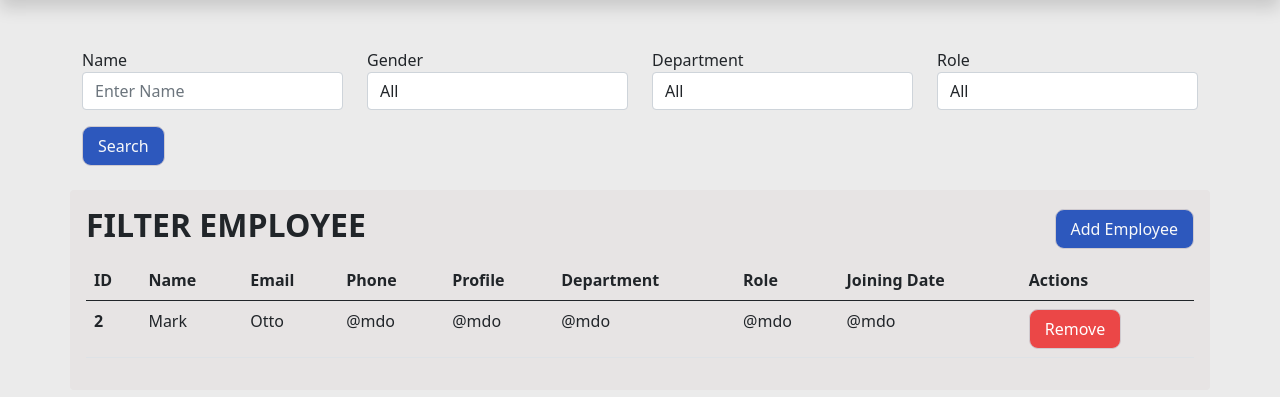
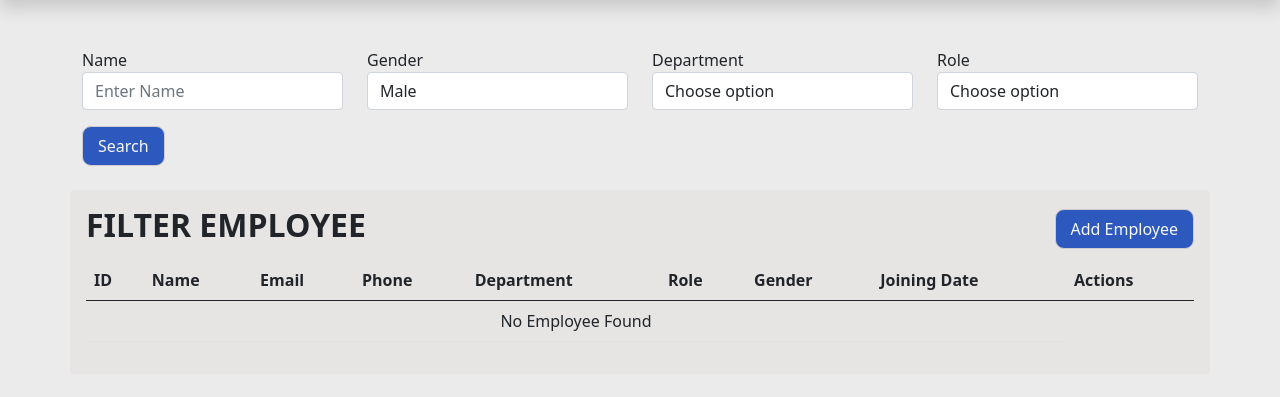
Before and after one commit to aloksharma10/learnDjango_Cllg, a Django app: page /search-remove in a window 1280 px wide. Shown: the part 87-484 px from the top of the page. Run offline with Django 4.2, Linux system fonts and the light colour scheme; data comes from the database, SQL or seed files in the repository.

Commit message:
exp4 completed

```diff
--- a/Experiments/exp4/emp_mgt/emp_mgt/settings.py
+++ b/Experiments/exp4/emp_mgt/emp_mgt/settings.py
@@ -20,7 +20,7 @@
 # See https://docs.djangoproject.com/en/4.1/howto/deployment/checklist/
 
 # SECURITY WARNING: keep the secret key used in production secret!
-SECRET_KEY = 'django-insecure-0*pl^umjiw78t4)sf=34mc@7b0+1vk)39t2h&#nh2&yv0#kyvv'
+SECRET_KEY = 'django-insecure-n7zydv%n9cha3_z2@m3q23$a7#0t&aw3%vx$#yojt#e7!t=9^p'
 
 # SECURITY WARNING: don't run with debug turned on in production!
 DEBUG = True
@@ -37,7 +37,7 @@
     'django.contrib.sessions',
     'django.contrib.messages',
     'django.contrib.staticfiles',
-    'home.apps.HomeConfig'
+     'home.apps.HomeConfig'
 ]
 
 MIDDLEWARE = [
@@ -117,11 +117,9 @@
 # https://docs.djangoproject.com/en/4.1/howto/static-files/
 
 STATIC_URL = 'static/'
-
 STATICFILES_DIRS = [
     BASE_DIR / "static",
 ]
-
 # Default primary key field type
 # https://docs.djangoproject.com/en/4.1/ref/settings/#default-auto-field
 
--- a/Experiments/exp4/emp_mgt/home/models.py
+++ b/Experiments/exp4/emp_mgt/home/models.py
@@ -2,22 +2,21 @@
 
 # Create your models here.
 class Department(models.Model):
-    name=models.CharField(max_length=50)
+    name=models.CharField(max_length=50, default="")
     def __str__(self):
         return self.name
 
 class Role(models.Model):
     name=models.CharField(max_length=50)
-    dept= models.ForeignKey(Department, on_delete=models.CASCADE)
     def __str__(self):
         return self.name
 
 class Employee(models.Model):
     eno=models.AutoField(primary_key=True)
-    email=models.EmailField(max_length=50)
-    name=models.CharField(max_length=200)
-    phone=models.CharField(max_length=10)
-    gender=models.CharField(max_length=10)
+    email=models.EmailField(max_length=50, default="")
+    name=models.CharField(max_length=200, default="")
+    phone=models.CharField(max_length=10, default="")
+    gender=models.CharField(max_length=10, default="")
     img= models.ImageField(upload_to='static/assets/img',default="")
     timeStamp = models.DateTimeField(auto_now_add=True, blank=True)
     dept= models.ForeignKey(Department, on_delete=models.CASCADE)
--- a/Experiments/exp4/emp_mgt/home/urls.py
+++ b/Experiments/exp4/emp_mgt/home/urls.py
@@ -22,4 +22,5 @@
     path('allemp', views.all_emp),
     path('addemp', views.add_emp),
     path('search-remove', views.search_remove),
+    path('removeemp/<int:id>', views.removeemp),
 ]
--- a/Experiments/exp4/emp_mgt/home/views.py
+++ b/Experiments/exp4/emp_mgt/home/views.py
@@ -1,14 +1,51 @@
 from django.shortcuts import render
+from django.shortcuts import get_object_or_404
+from .models import Employee, Department, Role
 
-# Create your views here.
 def home(request):
     return render( request,'index.html')
 
 def all_emp(request):
-    return render( request,'all_emp.html')
+    employee = Employee.objects.all()
+    return render( request,'all_emp.html', {'Employee':employee})
 
 def add_emp(request):
-    return render( request,'add_emp.html')
+    Department_list = Department.objects.all()
+    Role_list = Role.objects.all()
+    if (request.method=="POST"):
+        name = request.POST['name']
+        email = request.POST['email']
+        phone = request.POST['phone']
+        dept = request.POST['dept']
+        gender=request.POST['gender']
+        role = request.POST['role']
+        department1 = get_object_or_404(Department, name=dept)
+        role1 = get_object_or_404(Role, name=role)
+        Employee (name=name,email=email,phone=phone,dept=department1,role=role1, gender=gender).save()
+        return render( request,'add_emp.html',{'Department_list':Department_list,'Role_list':Role_list})
+    else:
+        return render( request,'add_emp.html', {'Department_list':Department_list,'Role_list':Role_list})
 
 def search_remove(request):
-    return render( request,'filter_emp.html')
+    Department_list = Department.objects.all()
+    Role_list = Role.objects.all()
+    employees = Employee.objects.all()
+
+    if request.method == "POST":
+        name = request.POST['name']
+        gender = request.POST['gender']
+        dept = request.POST['dept']
+        role = request.POST['role']
+        print(name, gender, dept, role)
+
+        if name and gender and dept and role:
+            filtered_employees = employees.filter(name=name, gender=gender, dept__name=dept, role__name=role)
+            return render(request, 'search_remove.html', {'Department_list': Department_list, 'Role_list': Role_list, 'Employee': filtered_employees})
+
+    return render(request, 'search_remove.html', {'Department_list': Department_list, 'Role_list': Role_list})
+
+
+def removeemp(request, id):
+    employee = get_object_or_404(Employee, eno=id)
+    employee.delete()
+    return render(request, 'msg.html')
--- a/Experiments/exp4/emp_mgt/templates/filter_emp.html
+++ /dev/null
@@ -1,90 +0,0 @@
-{% extends 'base.html' %} {% load static %} {% block title %}Home{% endblock title %} {% block body %}
-<div class="container mt-5">
-    <form action="/filteremp" method="GET">
-        {% csrf_token %}
-        <div class="row">
-            <div class="col-md-3">
-                <label for="name">Name</label>
-                <input type="text" class="form-control" id="name" name="name" placeholder="Enter Name">
-            </div>
-            <div class="col-md-3">
-                <label for="exampleFormControlSelect1">Gender</label>
-                <select class="form-control" id="exampleFormControlSelect1" name="gender">
-                    <option value="all">All</option>
-                    <option value="male">Male</option>
-                    <option value="female">Female</option>
-                    <option value="other">Other</option>
-                </select>
-            </div>
-            <div class="col-md-3">
-                <div class="form-group">
-                    <label for="exampleFormControlSelect1">Department</label>
-                    <select class="form-control" id="exampleFormControlSelect1" name="department">
-                        <option value="all">All</option>
-                        <option value="IT">IT</option>
-                        <option value="HR">HR</option>
-                        <option value="Sales">Sales</option>
-                        <option value="Marketing">Marketing</option>
-                        <option value="Finance">Finance</option>
-                        <option value="Operations">Operations</option>
-                        <option value="Others">Others</option>
-                    </select>
-                </div>
-            </div>
-            <div class="col-md-3">
-                <label for="exampleFormControlSelect1">Role</label>
-                <select class="form-control" id="exampleFormControlSelect1" name="role">
-                    <option value="all">All</option>
-                    <option value="Manager">Manager</option>
-                    <option value="Team Lead">Team Lead</option>
-                    <option value="Senior Developer">Senior Developer</option>
-                    <option value="Junior Developer">Junior Developer</option>
-                    <option value="Intern">Intern</option>
-                    <option value="Others">Others</option>
-                </select>
-            </div>
-        </div>
-        <button type="submit" class="custom-btn mt-3 text-light" style="background: #2d58bd;
-        font-weight: 500;">Search</button>
-    </form>
-</div>
-<div class="container my-4 py-3 px-3 rounded" style="background: #e7e4e4;">
-    <div class="d-flex justify-content-between align-items-center mb-2 " >
-        <h2 class="fw-bold">FILTER EMPLOYEE </h2>
-        <a href="/addemp" rel="noopener noreferrer"> <button class="custom-btn text-light" style="background: #2d58bd">Add Employee</button></a>
-
-    </div>
-    <table class="table">
-        <thead>
-          <tr>
-            <th scope="col">ID</th>
-            <th scope="col">Name</th>
-            <th scope="col">Email</th>
-            <th scope="col">Phone</th>
-            <th scope="col">Profile</th>
-            <th scope="col">Department</th>
-            <th scope="col">Role</th>
-            <th scope="col">Joining Date</th>
-            <th scope="col">Actions</th>
-          </tr>
-        </thead>
-        <tbody>
-          <tr>
-            <th>2</th>
-            <td>Mark</td>
-            <td>Otto</td>
-            <td>@mdo</td>
-            <td>@mdo</td>
-            <td>@mdo</td>
-            <td>@mdo</td>
-            <td>@mdo</td>
-            <td>
-                <a href="removeemp"><button type="button" class="custom-btn text-white" style="background: #eb4747;
-                font-weight: 500;">Remove</button></a>
-            </td>
-          </tr>
-        </tbody>
-      </table>
-</div>
-
-{% endblock body %}
--- /dev/null
+++ b/Experiments/exp4/emp_mgt/templates/search_remove.html
@@ -0,0 +1,96 @@
+{% extends 'base.html' %} {% load static %} {% block title %}Home{% endblock title %} {% block body %}
+<div class="container mt-5">
+    <form action="/search-remove" method="POST">
+        {% csrf_token %}
+        <div class="row">
+            <div class="col-md-3">
+                <label for="name">Name</label>
+                <input type="text" class="form-control" id="name" name="name" placeholder="Enter Name">
+            </div>
+            <div class="col-md-3">
+                <label for="gender">Gender</label>
+                <select class="form-control" id="exampleFormControlSelect1" name="gender">
+                    <option value="male">Male</option>
+                    <option value="female">Female</option>
+                    <option value="other">Other</option>
+                </select>
+            </div>
+            <div class="col-md-3">
+                <div class="form-group">
+                    <label for="dept">Department</label>
+                    <select class="form-control fs-6" name="dept">
+                        <option value="" >Choose option</option>
+                        {% if Department_list|length %}
+                          {% for  dept in Department_list %}
+                            <option value="{{dept.name}}">{{dept.name}}</option>
+                            {% endfor %}
+                        {% endif %}
+                      </select>
+                </div>
+            </div>
+            <div class="col-md-3">
+                <label for="role">Role</label>
+                 <select class="form-control fs-6" name="role">
+                    <option value="" >Choose option</option>
+                    {% if Role_list|length %}
+                      {% for  role in Role_list %}
+                        <option value="{{role.name}}">{{role.name}}</option>
+                        {% endfor %}
+                    {% endif %}
+                  </select>
+            </div>
+        </div>
+        <button type="submit" class="custom-btn mt-3 text-light" style="background: #2d58bd;
+        font-weight: 500;">Search</button>
+    </form>
+</div>
+<div class="container my-4 py-3 px-3 rounded" style="background: #e7e4e4;">
+    <div class="d-flex justify-content-between align-items-center mb-2 " >
+        <h2 class="fw-bold">FILTER EMPLOYEE </h2>
+        <a href="/addemp" rel="noopener noreferrer"> <button class="custom-btn text-light" style="background: #2d58bd">Add Employee</button></a>
+    </div>
+    <table class="table">
+        <thead>
+          <tr>
+            <th scope="col">ID</th>
+            <th scope="col">Name</th>
+            <th scope="col">Email</th>
+            <th scope="col">Phone</th>
+            <th scope="col">Department</th>
+            <th scope="col">Role</th>
+            <th scope="col">Gender</th>
+            <th scope="col">Joining Date</th>
+            <th scope="col">Actions</th>
+          </tr>
+        </thead>
+        <tbody>
+            {% if Employee|length %}
+              {% for emp in Employee %}
+              <tr>
+                <th>{{emp.eno}}</th>
+                <td>{{emp.name}}</td>
+                <td>{{emp.email}}</td>
+                <td>{{emp.phone}}</td>
+                <td>{{emp.dept}}</td>
+                <td>{{emp.role}}</td>
+                <td>{{emp.gender}}</td>
+                <td>{{emp.timeStamp}}</td>
+                <td>
+                  <a href="removeemp/{{emp.eno}}"><button type="button" class="custom-btn text-white" style="background: #eb4747;
+                  font-weight: 500;">Remove</button></a>
+              </td>
+              </tr>
+              {% endfor %}
+              {% else %}
+              <tr>
+                <td colspan="8" class="text-center">No Employee Found</td>
+              </tr>
+            {% endif %}
+
+
+
+        </tbody>
+      </table>
+</div>
+
+{% endblock body %}
```
Also changed, not shown: Experiments/exp4/emp_mgt/templates/add_emp.html (+13 -14 lines), Experiments/exp4/emp_mgt/templates/all_emp.html (+16 -11 lines), Experiments/exp4/emp_mgt/templates/msg.html (added, +13 -0 lines), Experiments/exp4/emp_mgt/db.sqlite3, Experiments/exp4/emp_mgt/home/migrations/0001_initial.py, Experiments/exp4/emp_mgt/static/assets/img/Alok.jpeg (added).
